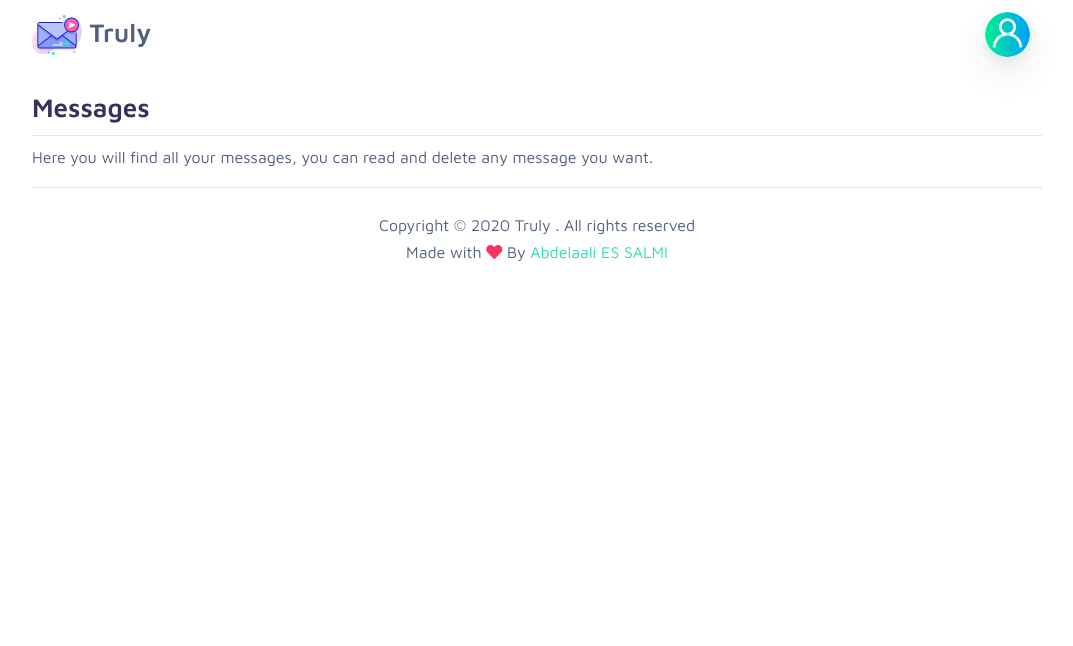
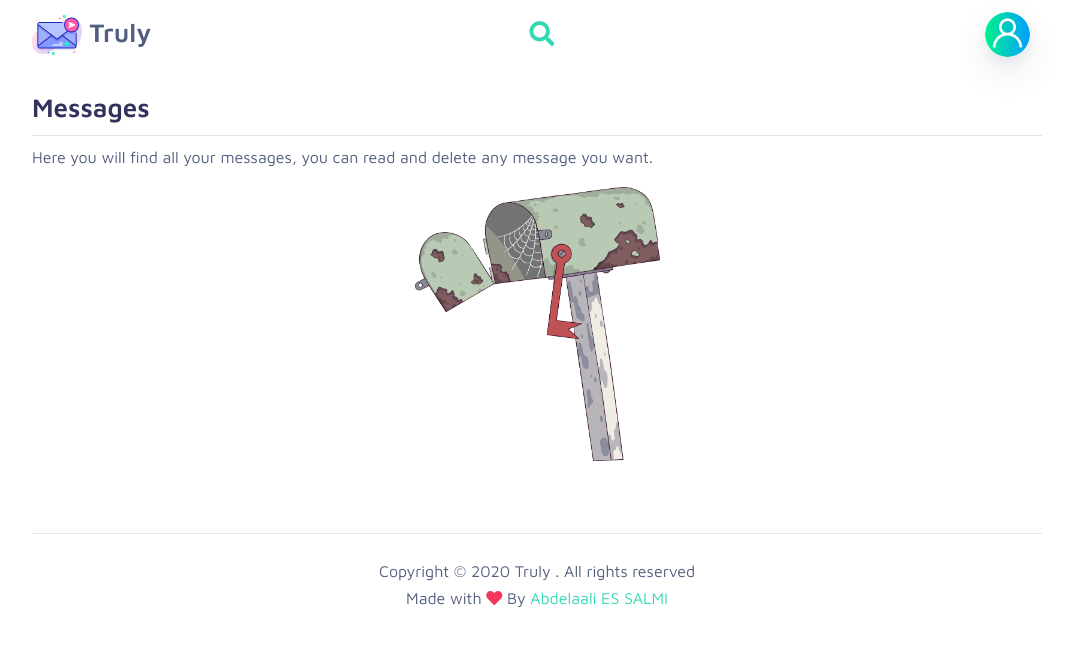
Before and after one commit to abdlalisalmi/DJANGO-Truly, a Django app: page /messages/ in a window 1280 px wide. Shown: the top 646 px of the page, without its empty margins (103-1176 px from the left). Run offline with Django 3.2, Linux system fonts and the light colour scheme; the visitor is signed in with stand-in values (Sample User, id 1); data comes from the database, SQL or seed files in the repository; data that the repository does not hold is empty; some libraries are stand-ins or nearby versions.

Commit message:
add search functionalty

```diff
--- /dev/null
+++ b/account/context_processors.py
@@ -0,0 +1,13 @@
+from .models import Account
+
+
+def all_account_context_processors(request):
+    data = {}
+    if request.user.is_authenticated:
+        account = Account.objects.get(user=request.user)
+
+        data.update({
+            'user': account,
+        })
+
+    return data
--- a/account/templates/profile.html
+++ b/account/templates/profile.html
@@ -45,7 +45,7 @@
             <div class="row justify-content-center mt-3">
             <div class="col-lg-6 text-left">
                 <div class="card bg-secondary text-center">
-                    Your link: <a href="{{ request.get_host }}/messages/{{request.user}}" class="text-success font-weight-bold">{{ request.get_host }}/messages/{{request.user}}</a>
+                    Your link: <a href="{{ request.get_host }}/message/{{request.user}}" class="text-success font-weight-bold">{{ request.get_host }}/message/{{request.user}}</a>
                     <small>Share this link with your friends to get messages from them.</small>
                 </div>
                 <div class="card border-0 shadow m-4">
--- a/account/urls.py
+++ b/account/urls.py
@@ -4,7 +4,8 @@ from .views import (
     login,
     logout,
     profile,
-    settings
+    settings,
+    search
 )
 
 
@@ -14,7 +15,10 @@ urlpatterns = [
     path('login/', login, name='login'),
     path('admin/login/', login),
     path('logout/', logout, name='logout'),
+
     path('profile/', profile, name='profile'),
     path('settings/', settings, name='settings'),
 
+    path('search/', search, name='search'),
+
 ]
--- /dev/null
+++ b/message/context_processors.py
@@ -0,0 +1,17 @@
+from .models import Message
+from account.models import Account
+
+
+def all_messages_context_processors(request):
+    data = {}
+    if request.user.is_authenticated:
+        ac = Account.objects.get(user=request.user)
+        messages = Message.objects.filter(account=ac)
+        unread_messages = Message.objects.filter(
+            account=ac, has_been_read=False).count()
+
+        data.update({
+            'unread_messages': unread_messages,
+        })
+
+    return data
--- a/message/templates/messages.html
+++ b/message/templates/messages.html
@@ -10,6 +10,7 @@
         <p>Here you will find all your messages, you can read and delete any message you want.</p>
 
         <div class="row justify-content-center">
+            {% if messages %}
                 {% for message in messages %}
 
                     <div class="col-lg-5 col-10 card message-card bg-secondary text-center shadow m-3 message-item" id="{{message.id}}">
@@ -45,6 +46,11 @@
 
 
                 {% endfor %}
+            {% else %}
+            <div class="col-lg-6 text-center mb-6">
+                <img src="{% static 'img/no-messages.png' %}" width=50%>
+            </div>
+            {% endif %}
 
 
 
--- a/message/views.py
+++ b/message/views.py
@@ -31,7 +31,7 @@ def messages(request):
 
     ac = Account.objects.get(user=request.user)
 
-    messages = Message.objects.filter(account=ac)
+    messages = Message.objects.filter(account=ac).order_by('-date')
     # message = Message.objects.first()
     context = {
         'messages': messages,
@@ -59,6 +59,4 @@ def messageMaker(request, username):
     account = get_object_or_404(Account, user=user)
 
     context.update({'user_reciver': account})
-    if request.user.is_authenticated:
-        context.update({'user': Account.objects.get(user=request.user)})
     return render(request, template_name, context)
--- a/templates/navbar.html
+++ b/templates/navbar.html
@@ -6,17 +6,32 @@
             <img src="{% static 'img/logo.svg' %}" width="50px">
              Truly
         </a>
+
+
+        <div class="Hotbg">
+            <input type="text" id="search-input" class="Hotbg-txt" placeholder="Search for users">
+            <a href="#" class="Hotbg-btn" id="search-btn">
+                <i class="fa fa-search"></i>
+            </a>
+            <form method="POST" action="{% url 'account:search' %}" id="search-form">
+                {% csrf_token %}
+                <input type="hidden" name="search" id="query">
+            </form>
+        </div>
+
+
         {% if request.user.is_authenticated %}
             <li class="nav-item dropdown">
                 <a href="#" class="nav-link" data-toggle="dropdown" role="button">
                     {% comment %} <img src="{% if user.avatar.url %}{{user.avatar.url}}{% else %}{% static 'img/user.svg' %}{% endif %}" class="img-fluid rounded-circle shadow" width="40px"> {% endcomment %}
                     <div class="nav-profile-pic shadow"
                         style="background-image: url('{% if user.avatar %}{{user.avatar.url}}{% else %}{% static 'img/default-avatar.png' %}{% endif %}')">
+                        {% if unread_messages > 0 %}<span class="unread_messages" id="messages-badge1"></span>{% endif %}
                     </div>
 
                 </a>
                 <div class="dropdown-menu dropdown-menu-right shadow ">
-                    <a href="#" class="dropdown-item">Messages</a>
+                    <a href="{% url 'message:messages' %}" class="dropdown-item">Messages {% if unread_messages > 0 %}<span class="badge badge-danger" id="messages-badge2">{{unread_messages}}</span>{% endif %}</a>
                     <a href="{% url 'account:profile' %}" class="dropdown-item">Profile</a>
                     <a href="{% url 'account:settings' %}" class="dropdown-item">Settings</a>
                     <a type="button" class="dropdown-item" data-toggle="modal" data-target=".bd-example-modal-sm">Logout</a>
--- a/truly/settings.py
+++ b/truly/settings.py
@@ -62,6 +62,8 @@ TEMPLATES = [
                 'django.template.context_processors.request',
                 'django.contrib.auth.context_processors.auth',
                 'django.contrib.messages.context_processors.messages',
+                'message.context_processors.all_messages_context_processors',
+                'account.context_processors.all_account_context_processors'
             ],
         },
     },
--- a/truly/static/app.css
+++ b/truly/static/app.css
@@ -186,7 +186,7 @@ body {
     background-color: rgba(0,0,0,.5);
     transition: all .3s ease;
 }
-  .profile-pic {
+.profile-pic {
     border-radius: 50%;
     height: 200px;
     width: 200px;
@@ -327,5 +327,82 @@ form input[type="file"] {
     color: #ff5252;
   }
 
+  .unread_messages {
+    color: #f4f5f7;
+    background-color: #ff5252;
+    position: absolute;
+    width: 10px;
+    height: 10px;
+    border-radius: 50%;
+    left: 50px;
+    font-size: 6;
+  }
 
   /*end message page*/
+
+
+
+
+.Hotbg
+{
+    position: absolute;
+    top: 55%;
+    left: 50%;
+    transform: translate(-50%, -50%);
+    height: 40px;
+    border-radius: 40px;
+}
+.Hotbg:hover {
+  background: #f4f5f7;
+
+}
+.Hotbg:hover > .Hotbg-txt
+{
+    width: 120px;
+    /* padding-bottom: 5px; */
+}
+
+.Hotbg:hover > .Hotbg-btn
+{
+    background: #33d9b2;
+    color: #e9ecef;
+}
+
+.Hotbg-btn
+{
+    float: right;
+    width: 40px;
+    height: 40px;
+    border-radius: 50%;
+    display: flex;
+    justify-content: center;
+    align-items: center;
+    transition: 0.4s;
+    color: #33d9b2;
+    cursor: pointer;
+}
+
+.Hotbg-btn > i
+{
+    font-size: 25px;
+}
+
+a
+{
+    text-decoration: none;
+}
+
+.Hotbg-txt
+{
+    border: none;
+    background: none;
+    outline: none;
+    float: left;
+    padding: 5px;
+    color: #32325d;
+    font-size: 14px;
+    transition: 0.4s;
+    line-height: 32px;
+    width: 0px;
+    font-weight: normal;
+}
--- a/truly/static/app.js
+++ b/truly/static/app.js
@@ -8,6 +8,7 @@ const deleteAccountBtn = document.querySelector('#delete-account-btn');
 const messagesItems = document.querySelectorAll('.message-item');
 const deleteMessageBtns = document.querySelectorAll('.delete-message-btn');
 const sendMessageBtn = document.querySelector('#message-send-btn');
+const searchBtn = document.querySelector('#search-btn');
 
 
 if (showPassword) {
@@ -163,6 +164,8 @@ if (messagesItems) {
                     if (data['statu'] == 'success') {
                         document.querySelector('#msg-icon-' + message.attributes.ID.value).classList.add('has-been-read');
                         document.querySelector('#msg-icon-' + message.attributes.ID.value).classList.remove('text-success');
+                        document.querySelector('#messages-badge1').remove();
+                        document.querySelector('#messages-badge2').remove();
                     }
                 })
         })
@@ -211,6 +214,27 @@ if (sendMessageBtn) {
 }
 
 
+if (searchBtn) {
+    searchBtn.addEventListener('click', () => {
+        searchInput = document.querySelector('#search-input').value;
+        if (searchInput) {
+            document.querySelector('#query').value = searchInput;
+            document.querySelector('#search-form').submit();
+            // let formData = new FormData();
+            // formData.append('search', searchInput);
+            // fetch(`/search/`,
+            //     {
+            //         body: formData,
+            //         method: "POST",
+            //         credentials: 'same-origin',
+            //         headers: {
+            //             "X-CSRFToken": csrftoken
+            //         }
+            //     })
+        }
+    })
+}
+
 
 
 
```
Also changed, not shown: account/templates/search.html (added, +42 -0 lines), account/views.py (+21 -0 lines), message/templates/message_maker.html (+18 -1 lines), truly/static/img/account-disable.png (added), truly/static/img/no-messages.png (added).
